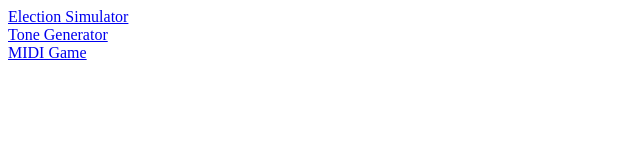
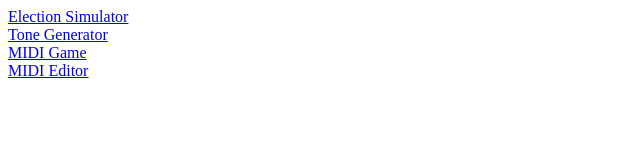
Before and after one commit to CantrellD/esim, a plain HTML site: page index.html in a window 1280 px wide. Shown: the whole page, without its empty margins (0-640 px from the left). Drawn offline with Linux system fonts and the light colour scheme.

Commit message:
Added new page to index.

```diff
--- a/index.html
+++ b/index.html
@@ -14,5 +14,8 @@
     <div>
         <a href="midi.html">MIDI Game</a>
     </div>
+    <div>
+        <a href="midi.html">MIDI Editor</a>
+    </div>
 </body>
 </html>
```
